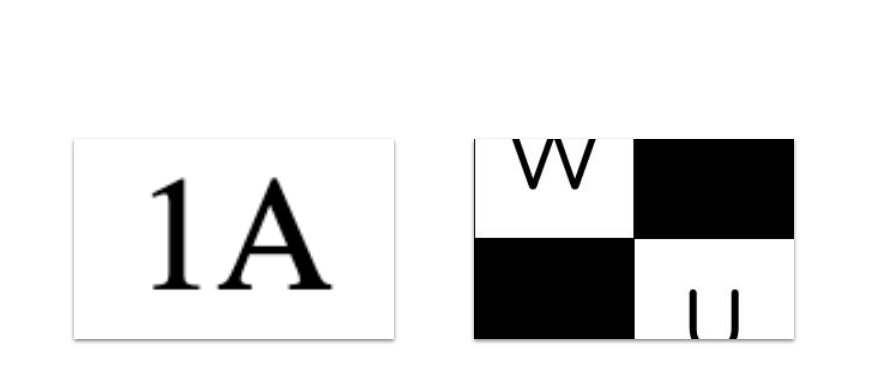
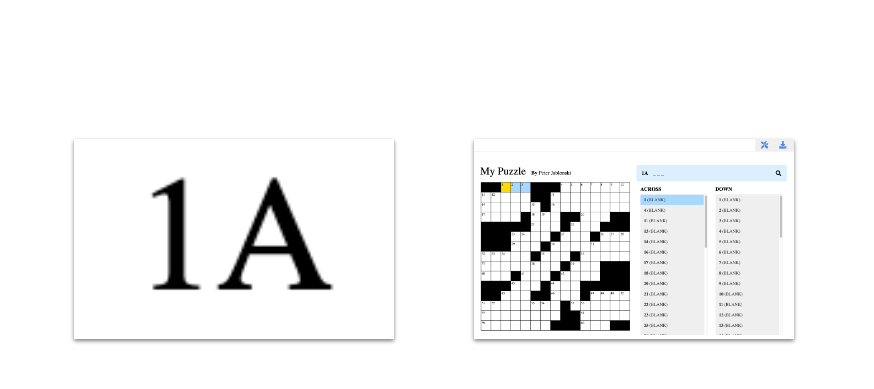
Before and after one commit to pwjablonski/pwj, a Gatsby site: page / in a window 1280 px wide. Shown: the part 2713-3102 px from the top of the page, 406-1280 px from the left. Built offline with nearby package versions, Linux system fonts and the light colour scheme; Gatsby itself is replaced by a stand-in of ours.

Commit message:
update images

```diff
--- a/src/content/projects/word-up/word-up.md
+++ b/src/content/projects/word-up/word-up.md
@@ -2,7 +2,7 @@
 path: "/projects/word-up"
 date: "2019-07-01"
 title: "word up"
-image: "./word-up-logo.jpg"
+image: "./word-up-screen.png"
 codelink: "https://github.com/pwjablonski/word-up"
 livelink: "https://word-up-prod.web.app"
 isVisible: true
```
Also changed, not shown: src/content/projects/eachchocopiestogether/eatchocopiestogether.png, src/content/projects/word-up/word-up-screen.png (added).
